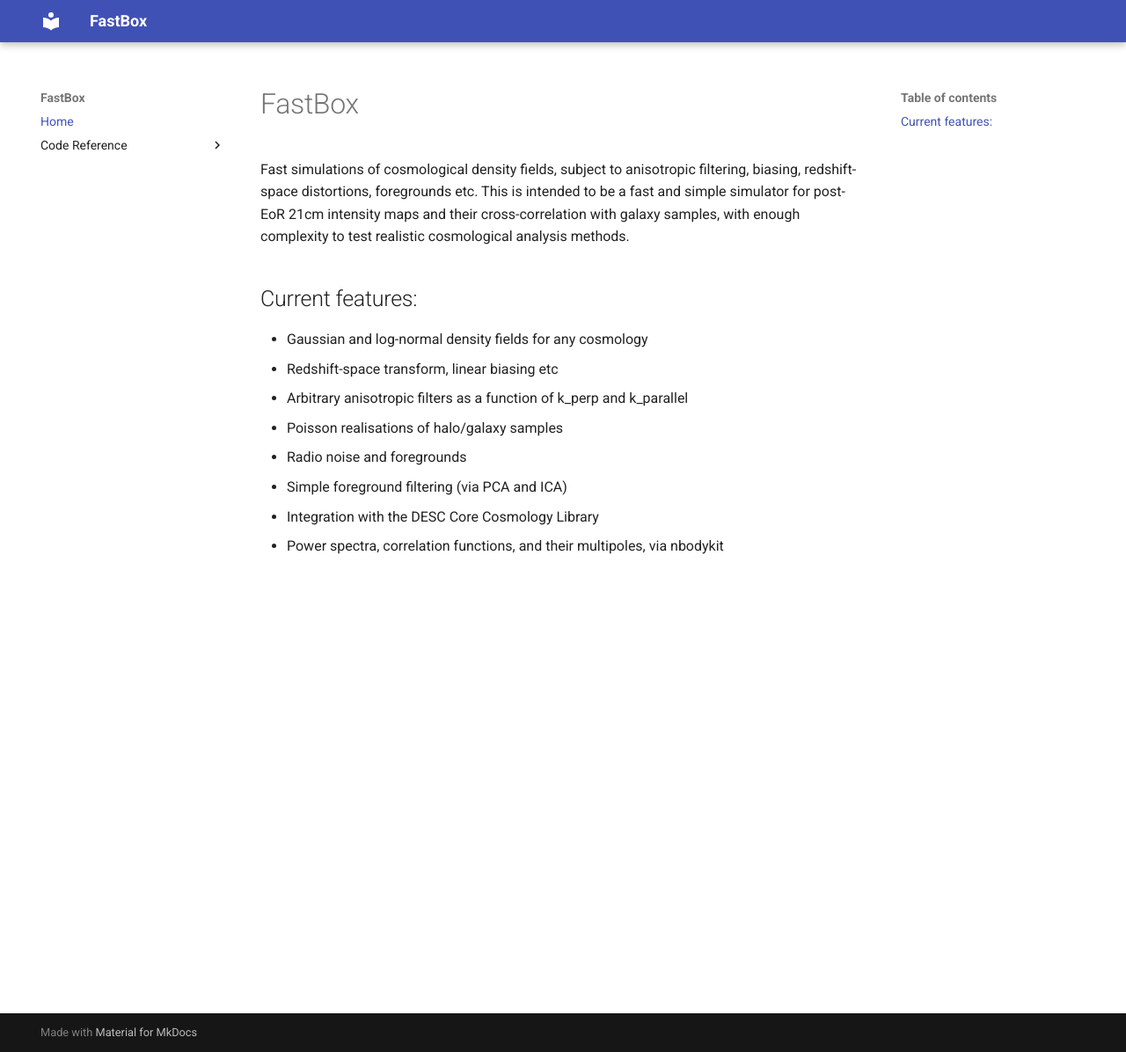
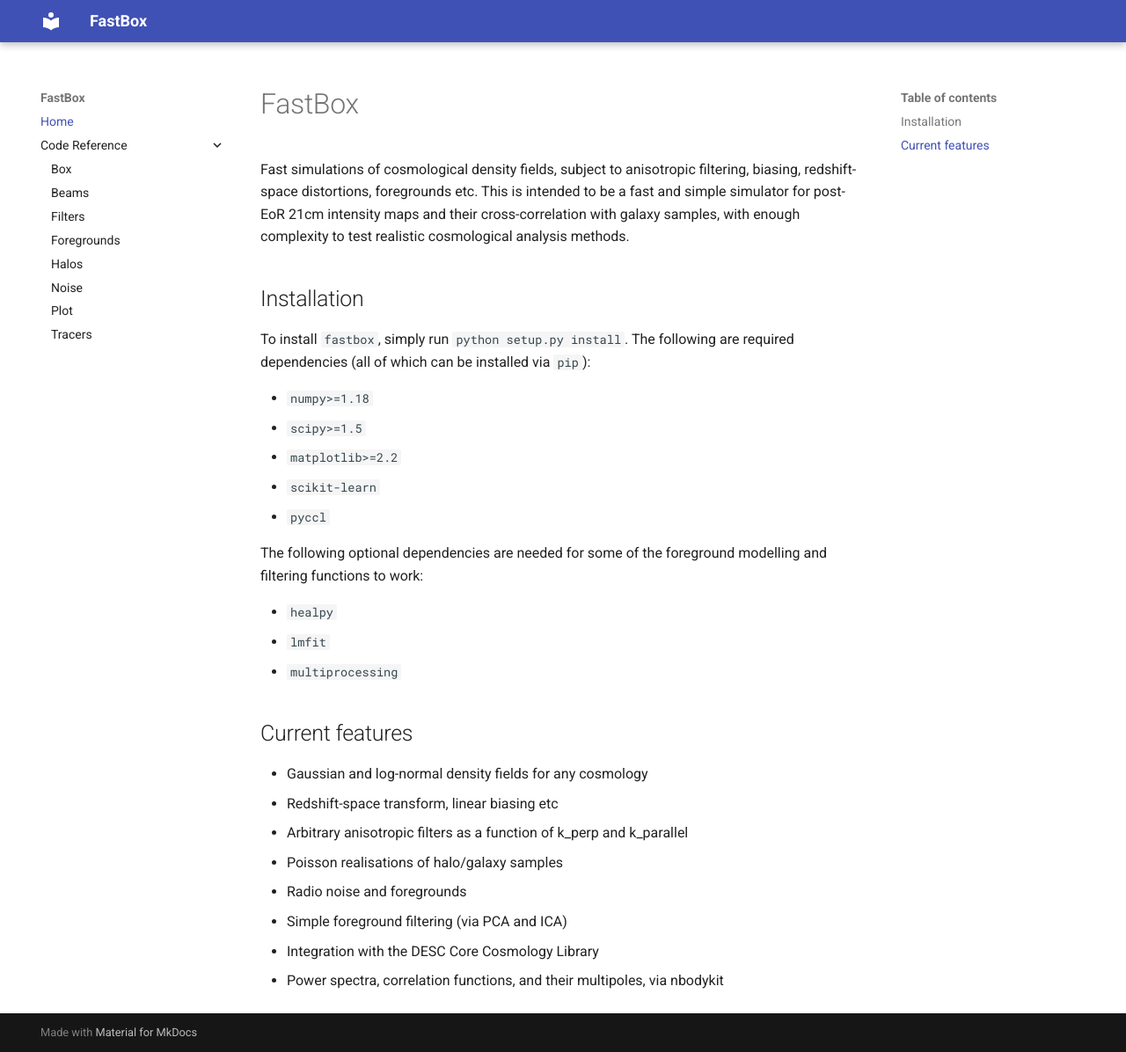
Before and after one commit to philbull/FastBox, an MkDocs documentation site: the page built from docs/index.md, in a window 1280 px wide and 1196 px high. Shown: the whole window at 88% size. Built offline with MkDocs 1.6.1 and Material for MkDocs 9.7.7, drawn with Linux system fonts in a browser that asks for light colours.

```diff
--- a/docs/index.md
+++ b/docs/index.md
@@ -2,7 +2,25 @@
 
 Fast simulations of cosmological density fields, subject to anisotropic filtering, biasing, redshift-space distortions, foregrounds etc. This is intended to be a fast and simple simulator for post-EoR 21cm intensity maps and their cross-correlation with galaxy samples, with enough complexity to test realistic cosmological analysis methods.
 
-## Current features:
+
+## Installation
+
+To install `fastbox`, simply run `python setup.py install`. The following are required dependencies (all of which can be installed via `pip`):
+
+* `numpy>=1.18`
+* `scipy>=1.5`
+* `matplotlib>=2.2`
+* `scikit-learn`
+* `pyccl`
+
+The following optional dependencies are needed for some of the foreground modelling and filtering functions to work:
+
+* `healpy`
+* `lmfit`
+* `multiprocessing`
+
+
+## Current features
 
 * Gaussian and log-normal density fields for any cosmology
 * Redshift-space transform, linear biasing etc
--- a/mkdocs.yml
+++ b/mkdocs.yml
@@ -2,6 +2,8 @@ site_name: FastBox
 
 theme:
   name: "material"
+  features:
+    - navigation.expand
 
 plugins:
   - mkdocstrings:
```
Also changed, not shown: README.md (+22 -2 lines).
